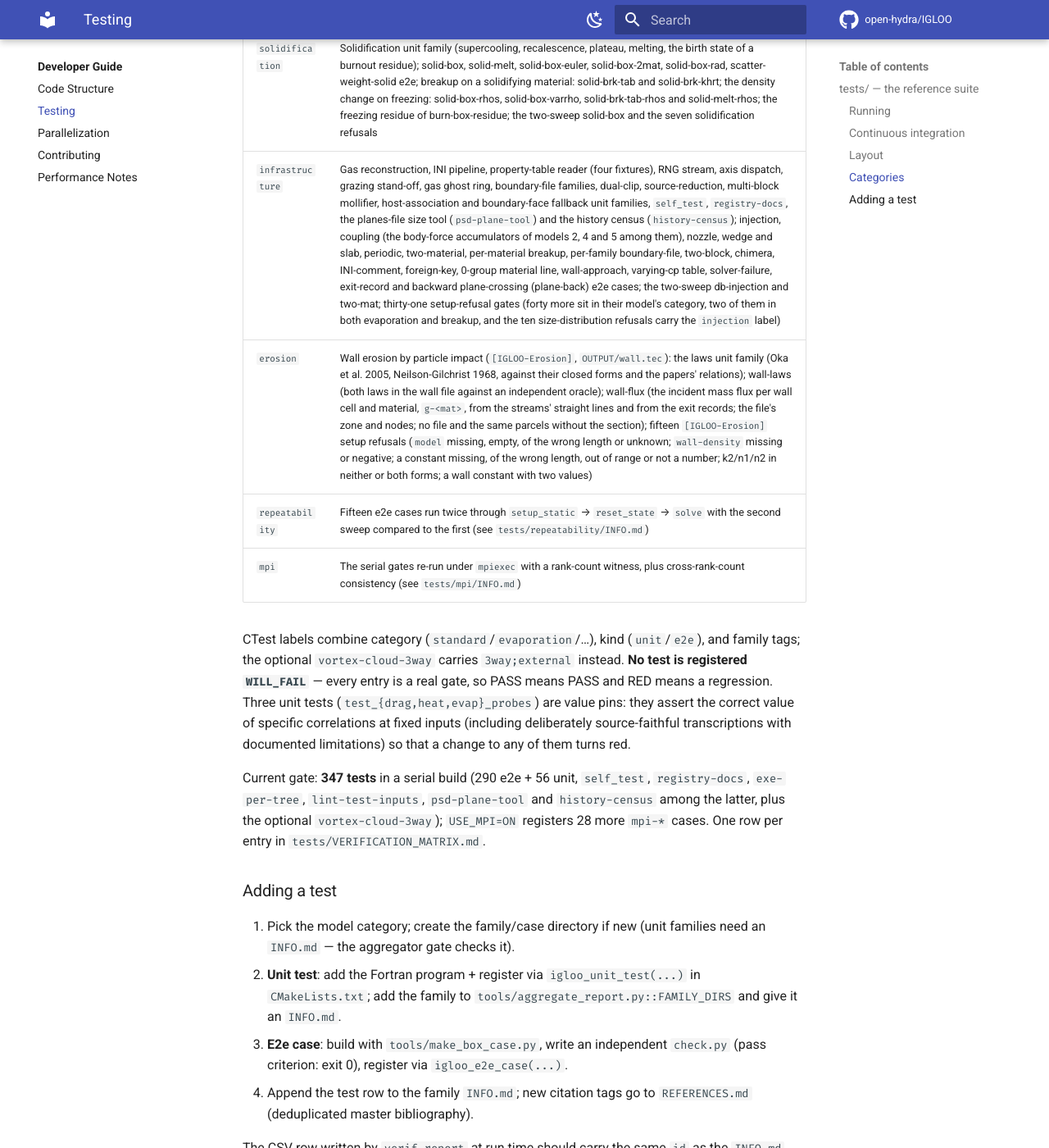
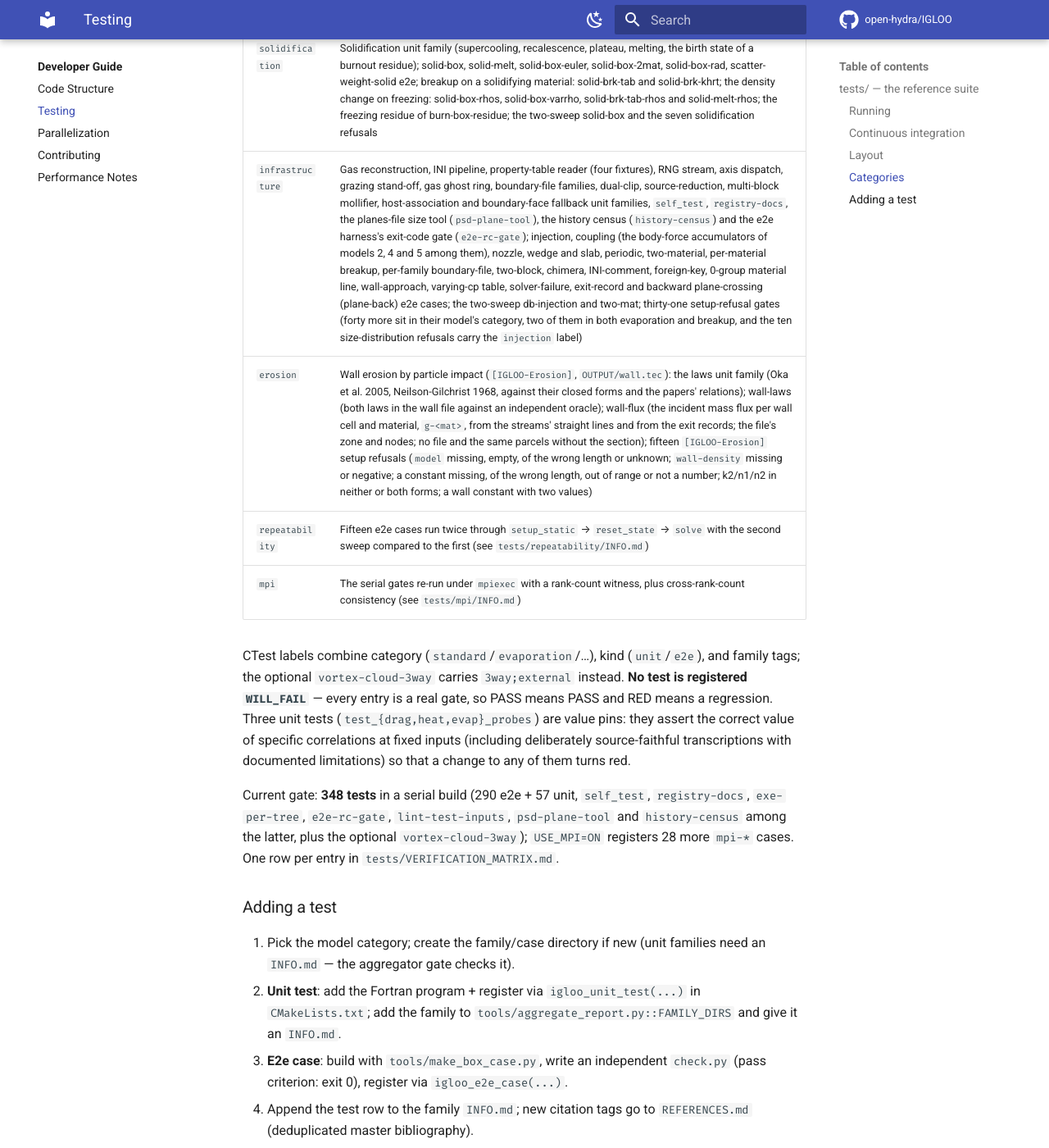
Before and after one commit to open-hydra/IGLOO, an MkDocs documentation site: the page built from docs/development/testing.md, in a window 1280 px wide and 1400 px high, scrolled down 3590 px. Shown: the whole window at 82% size. Built offline with MkDocs 1.6.1 and Material for MkDocs 9.7.7, drawn with Linux system fonts in a browser that asks for light colours; comment, search, counter and statistics services are not loaded.

Commit message:
test(harness): any non-zero exit fails an e2e case
Co-Authored-By: Claude Opus 5.5 (1M context) <noreply@anthropic.com>
Claude-Session: https://claude.ai/code/session_019zi1qiuw7HF2aRfC8FR4xx

```diff
--- a/docs/development/testing.md
+++ b/docs/development/testing.md
@@ -117,7 +117,7 @@ tests/
 | `breakup` | TAB/ETAB, Pilch-Erdman, Reitz-Diwakar, Reitz-KHRT unit families + TAB stochastic moments, and the evaporation-with-breakup unit family; seven Weber-sweep e2e cases (tab-hf92 and etab-hf92, TAB and ETAB on Hsiang & Faeth's water series, among them), two further oracles on khrt-e2e's run, its Eulerian twin khrt-e2e-euler and the khrt-stress load case; evaporation with breakup and the KH-shed source: evap-breakup-box, d2law-brk-dormant, rd-evap-frozen, tab-evap-frozen, etab-evap-frozen, khrt-evap-frozen, khrt-evap-frozen-euler, khrt-evap-live and khrt-shed-noexchange; a density that varies with temperature: tab-varrho, tab-evap-frozen-varrho and khrt-varrho; a varying cp under breakup: khrt-varcp and evap-breakup-box-varcp; the breakup model and its constants per material (breakup-per-material); the plane-crossing records and the birth row of every breakup child (khrt-plane); breakup on a solidifying material: solid-brk-tab and solid-brk-khrt; σ and μ from the property table (pe-sigma-table); the two-sweep khrt, etab, tab, tab-dopri5 and evap-breakup; the eleven breakup refusals (an unknown model in `[IGLOO-Models]` or on a material line, the TAB method, σ and μ missing or mis-sized, σ given as a column and a key, a `Sigma` column that is not positive, `mu-liq` beside the breakup viscosity of a P2T material, a P2T material whose breakup viscosity is 0) |
 | `combustion` | Beckstead $d^n$ Al-burn unit family, the oxide cap's among it; burn-box, burn-box-euler, body-burn-m5 (the body-force accumulators of model 5), burn-box-cap (the oxide cap), burn-box-residue (the burnout residue), burn-box-ox0 (the oxide fraction at injection) and beckstead-air (burnout times in air against Beckstead's Eq. 7, his Fig. 1 drawn beside them) e2e; the four combustion refusals, the three of the oxide cap and the two of the oxide fraction at injection |
 | `solidification` | Solidification unit family (supercooling, recalescence, plateau, melting, the birth state of a burnout residue); solid-box, solid-melt, solid-box-euler, solid-box-2mat, solid-box-rad, scatter-weight-solid e2e; breakup on a solidifying material: solid-brk-tab and solid-brk-khrt; the density change on freezing: solid-box-rhos, solid-box-varrho, solid-brk-tab-rhos and solid-melt-rhos; the freezing residue of burn-box-residue; the two-sweep solid-box and the seven solidification refusals |
-| `infrastructure` | Gas reconstruction, INI pipeline, property-table reader (four fixtures), RNG stream, axis dispatch, grazing stand-off, gas ghost ring, boundary-file families, dual-clip, source-reduction, multi-block mollifier, host-association and boundary-face fallback unit families, `self_test`, `registry-docs`, the planes-file size tool (`psd-plane-tool`) and the history census (`history-census`); injection, coupling (the body-force accumulators of models 2, 4 and 5 among them), nozzle, wedge and slab, periodic, two-material, per-material breakup, per-family boundary-file, two-block, chimera, INI-comment, foreign-key, 0-group material line, wall-approach, varying-cp table, solver-failure, exit-record and backward plane-crossing (plane-back) e2e cases; the two-sweep db-injection and two-mat; thirty-one setup-refusal gates (forty more sit in their model's category, two of them in both evaporation and breakup, and the ten size-distribution refusals carry the `injection` label) |
+| `infrastructure` | Gas reconstruction, INI pipeline, property-table reader (four fixtures), RNG stream, axis dispatch, grazing stand-off, gas ghost ring, boundary-file families, dual-clip, source-reduction, multi-block mollifier, host-association and boundary-face fallback unit families, `self_test`, `registry-docs`, the planes-file size tool (`psd-plane-tool`), the history census (`history-census`) and the e2e harness's exit-code gate (`e2e-rc-gate`); injection, coupling (the body-force accumulators of models 2, 4 and 5 among them), nozzle, wedge and slab, periodic, two-material, per-material breakup, per-family boundary-file, two-block, chimera, INI-comment, foreign-key, 0-group material line, wall-approach, varying-cp table, solver-failure, exit-record and backward plane-crossing (plane-back) e2e cases; the two-sweep db-injection and two-mat; thirty-one setup-refusal gates (forty more sit in their model's category, two of them in both evaporation and breakup, and the ten size-distribution refusals carry the `injection` label) |
 | `erosion` | Wall erosion by particle impact (`[IGLOO-Erosion]`, `OUTPUT/wall.tec`): the laws unit family (Oka et al. 2005, Neilson-Gilchrist 1968, against their closed forms and the papers' relations); wall-laws (both laws in the wall file against an independent oracle); wall-flux (the incident mass flux per wall cell and material, `g-<mat>`, from the streams' straight lines and from the exit records; the file's zone and nodes; no file and the same parcels without the section); fifteen `[IGLOO-Erosion]` setup refusals (`model` missing, empty, of the wrong length or unknown; `wall-density` missing or negative; a constant missing, of the wrong length, out of range or not a number; k2/n1/n2 in neither or both forms; a wall constant with two values) |
 | `repeatability` | Fifteen e2e cases run twice through `setup_static` → `reset_state` → `solve` with the second sweep compared to the first (see `tests/repeatability/INFO.md`) |
 | `mpi` | The serial gates re-run under `mpiexec` with a rank-count witness, plus cross-rank-count consistency (see `tests/mpi/INFO.md`) |
@@ -129,8 +129,8 @@ so PASS means PASS and RED means a regression. Three unit tests
 specific correlations at fixed inputs (including deliberately source-faithful
 transcriptions with documented limitations) so that a change to any of them turns red.
 
-Current gate: **347 tests** in a serial build (290 e2e + 56 unit, `self_test`,
-`registry-docs`, `exe-per-tree`, `lint-test-inputs`, `psd-plane-tool` and `history-census` among the latter, plus the optional `vortex-cloud-3way`); `USE_MPI=ON` registers 28 more
+Current gate: **348 tests** in a serial build (290 e2e + 57 unit, `self_test`,
+`registry-docs`, `exe-per-tree`, `e2e-rc-gate`, `lint-test-inputs`, `psd-plane-tool` and `history-census` among the latter, plus the optional `vortex-cloud-3way`); `USE_MPI=ON` registers 28 more
 `mpi-*` cases.
 One row per entry in `tests/VERIFICATION_MATRIX.md`.
 
```
Also changed, not shown: docs/getting-started/quick-start.md (+1 -1 lines), docs/vv/e2e.md (+3 -2 lines), 8 other files.
